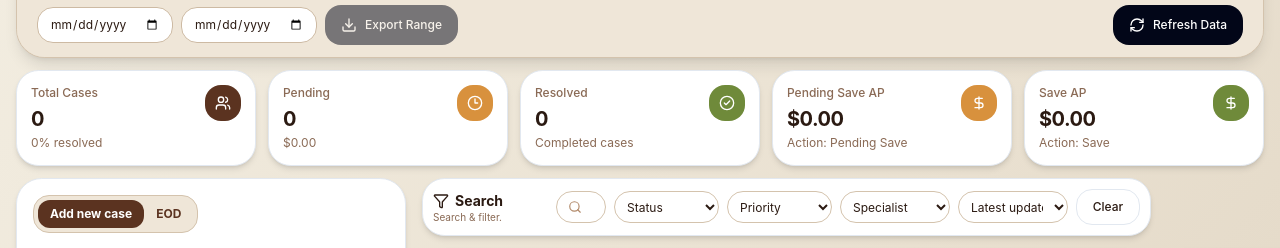
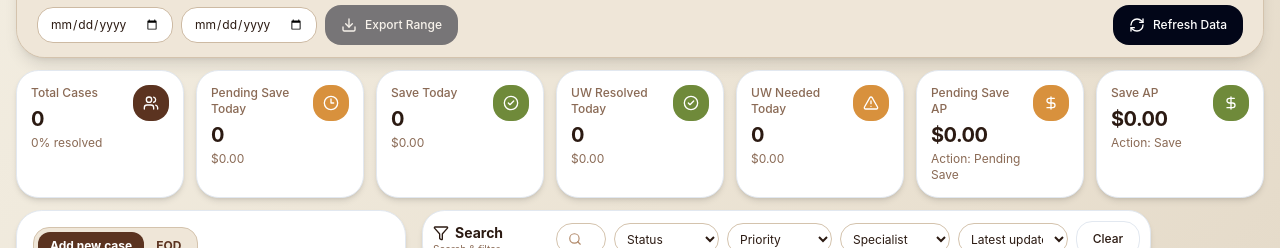
Before and after one commit to chengalang123-beep/chen-tracker-app, a React (Vite) app: page / in a window 1280 px wide. Shown: the part 183-431 px from the top of the page. Built offline with nearby package versions, Linux system fonts and the light colour scheme; no server answers.

Commit message:
Update App.jsx

```diff
--- a/src/App.jsx
+++ b/src/App.jsx
@@ -215,23 +215,59 @@ export default function ChenTrackerApp() {
   }, []);
 
   const stats = useMemo(() => {
+    const getToday = () => {
+      const now = new Date();
+      now.setMinutes(now.getMinutes() - now.getTimezoneOffset());
+      return now.toISOString().slice(0, 10);
+    };
+
+    const today = getToday();
     const statsRows = specialistFilter === "Specialist"
       ? rows
       : rows.filter((row) => row.specialistName === specialistFilter);
 
+    const todayRows = statsRows.filter((row) => {
+      const rowDate = row.updatedAt || row.createdAt || "";
+      return rowDate === today;
+    });
+
     const total = statsRows.length;
-    const pending = statsRows.filter((r) => r.result === "PENDING").length;
-    const resolved = statsRows.filter((r) => r.result === "RESOLVED").length;
+    const pendingSaveTodayRows = todayRows.filter((r) => String(r.action || "").trim().toLowerCase() === "pending save");
+    const saveTodayRows = todayRows.filter((r) => String(r.action || "").trim().toLowerCase() === "save");
+    const uwActionResolvedTodayRows = todayRows.filter((r) => String(r.action || "").trim().toLowerCase() === "uw action resolved");
+    const uwActionNeededTodayRows = todayRows.filter((r) => String(r.action || "").trim().toLowerCase() === "uw action needed");
     const lost = statsRows.filter((r) => r.result === "LOST").length;
-    const pendingAp = statsRows.filter((r) => r.result === "PENDING").reduce((sum, r) => sum + Number(r.ap || 0), 0);
+    const pendingSaveToday = pendingSaveTodayRows.length;
+    const saveToday = saveTodayRows.length;
+    const uwActionResolvedToday = uwActionResolvedTodayRows.length;
+    const uwActionNeededToday = uwActionNeededTodayRows.length;
+    const pendingSaveTodayAp = pendingSaveTodayRows.reduce((sum, r) => sum + Number(r.ap || 0), 0);
+    const saveTodayAp = saveTodayRows.reduce((sum, r) => sum + Number(r.ap || 0), 0);
+    const uwActionResolvedTodayAp = uwActionResolvedTodayRows.reduce((sum, r) => sum + Number(r.ap || 0), 0);
+    const uwActionNeededTodayAp = uwActionNeededTodayRows.reduce((sum, r) => sum + Number(r.ap || 0), 0);
     const pendingSaveAp = statsRows
       .filter((r) => String(r.action || "").trim().toLowerCase() === "pending save")
       .reduce((sum, r) => sum + Number(r.ap || 0), 0);
     const saveAp = statsRows
       .filter((r) => String(r.action || "").trim().toLowerCase() === "save")
       .reduce((sum, r) => sum + Number(r.ap || 0), 0);
-    const completionRate = total ? Math.round((resolved / total) * 100) : 0;
-    return { total, pending, resolved, lost, pendingAp, pendingSaveAp, saveAp, completionRate };
+    const completionRate = total ? Math.round((saveToday / total) * 100) : 0;
+    return {
+      total,
+      pendingSaveToday,
+      saveToday,
+      uwActionResolvedToday,
+      uwActionNeededToday,
+      lost,
+      pendingSaveTodayAp,
+      saveTodayAp,
+      uwActionResolvedTodayAp,
+      uwActionNeededTodayAp,
+      pendingSaveAp,
+      saveAp,
+      completionRate,
+      today,
+    };
   }, [rows, specialistFilter]);
 
   const filteredRows = useMemo(() => {
@@ -707,10 +743,12 @@ export default function ChenTrackerApp() {
           </div>
         </motion.div>
 
-        <div className="mb-3 grid gap-3 md:grid-cols-5">
+        <div className="mb-3 grid gap-3 md:grid-cols-2 xl:grid-cols-7">
           <StatCard icon={<Users />} label="Total Cases" value={stats.total} helper={`${stats.completionRate}% resolved`} />
-          <StatCard icon={<Clock3 />} label="Pending" value={stats.pending} helper={currency(stats.pendingAp)} tone="amber" />
-          <StatCard icon={<CheckCircle2 />} label="Resolved" value={stats.resolved} helper="Completed cases" tone="emerald" />
+          <StatCard icon={<Clock3 />} label="Pending Save Today" value={stats.pendingSaveToday} helper={currency(stats.pendingSaveTodayAp)} tone="amber" />
+          <StatCard icon={<CheckCircle2 />} label="Save Today" value={stats.saveToday} helper={currency(stats.saveTodayAp)} tone="emerald" />
+          <StatCard icon={<CheckCircle2 />} label="UW Resolved Today" value={stats.uwActionResolvedToday} helper={currency(stats.uwActionResolvedTodayAp)} tone="emerald" />
+          <StatCard icon={<AlertTriangle />} label="UW Needed Today" value={stats.uwActionNeededToday} helper={currency(stats.uwActionNeededTodayAp)} tone="amber" />
           <StatCard icon={<DollarSign />} label="Pending Save AP" value={currency(stats.pendingSaveAp)} helper="Action: Pending Save" tone="amber" />
           <StatCard icon={<DollarSign />} label="Save AP" value={currency(stats.saveAp)} helper="Action: Save" tone="emerald" />
         </div>
```
